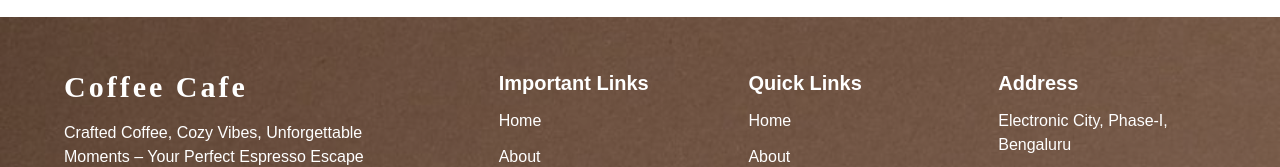
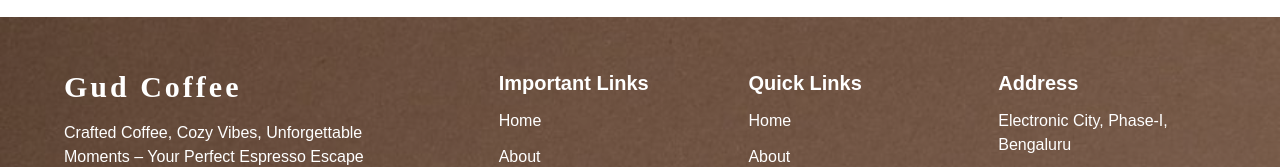
Before and after one commit to bhiku90/web-apps, a React (Create React App) app: page / in a window 1280 px wide. Shown: the part 2720-2887 px from the top of the page. Built offline with nearby package versions, Linux system fonts and the light colour scheme.

Commit message:
second commit

```diff
--- a/src/components/Footer/Footer.jsx
+++ b/src/components/Footer/Footer.jsx
@@ -41,7 +41,7 @@ const Footer = () => {
               className="font-semibold tracking-widest text-2xl sm:text-3xl font-cursive
 "
             >
-              Coffee Cafe
+               Gud Coffee
             </a>
             <p className="  pt-4">
               Crafted Coffee, Cozy Vibes, Unforgettable Moments – Your Perfect
```
